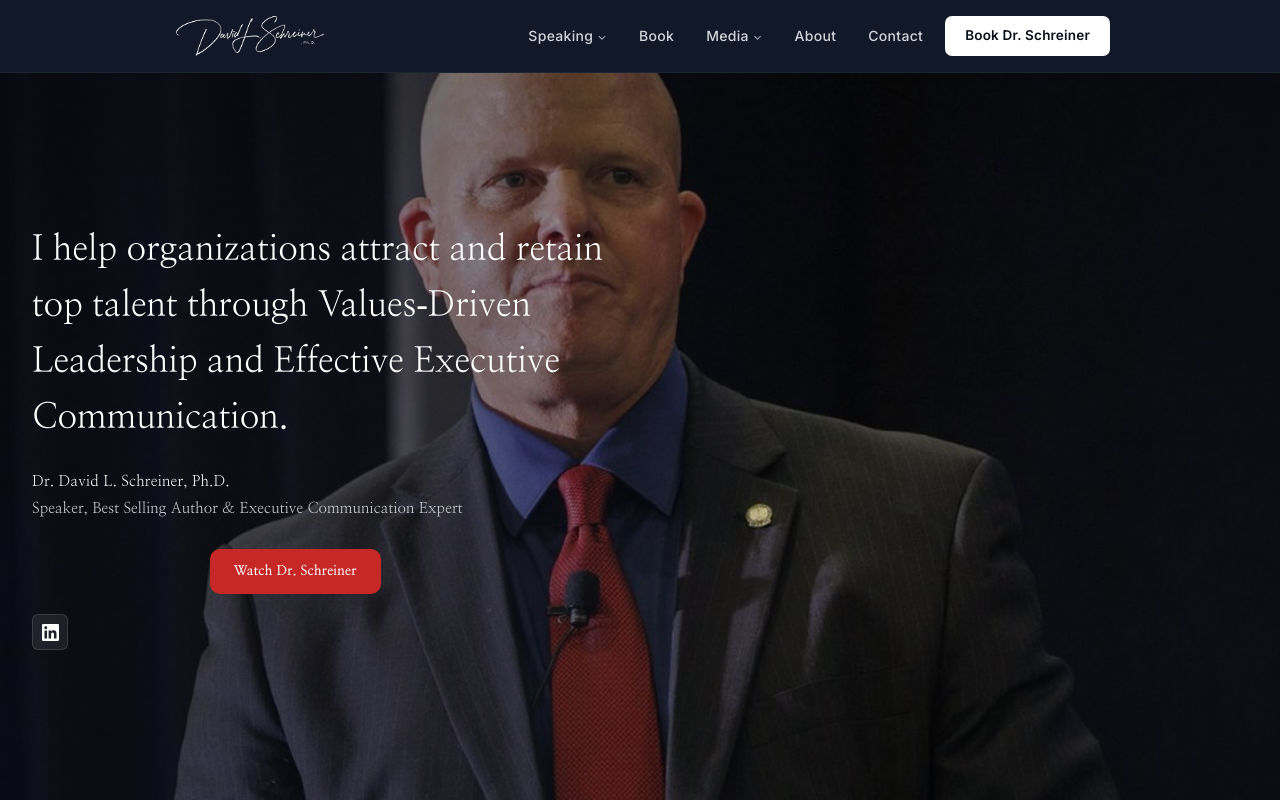
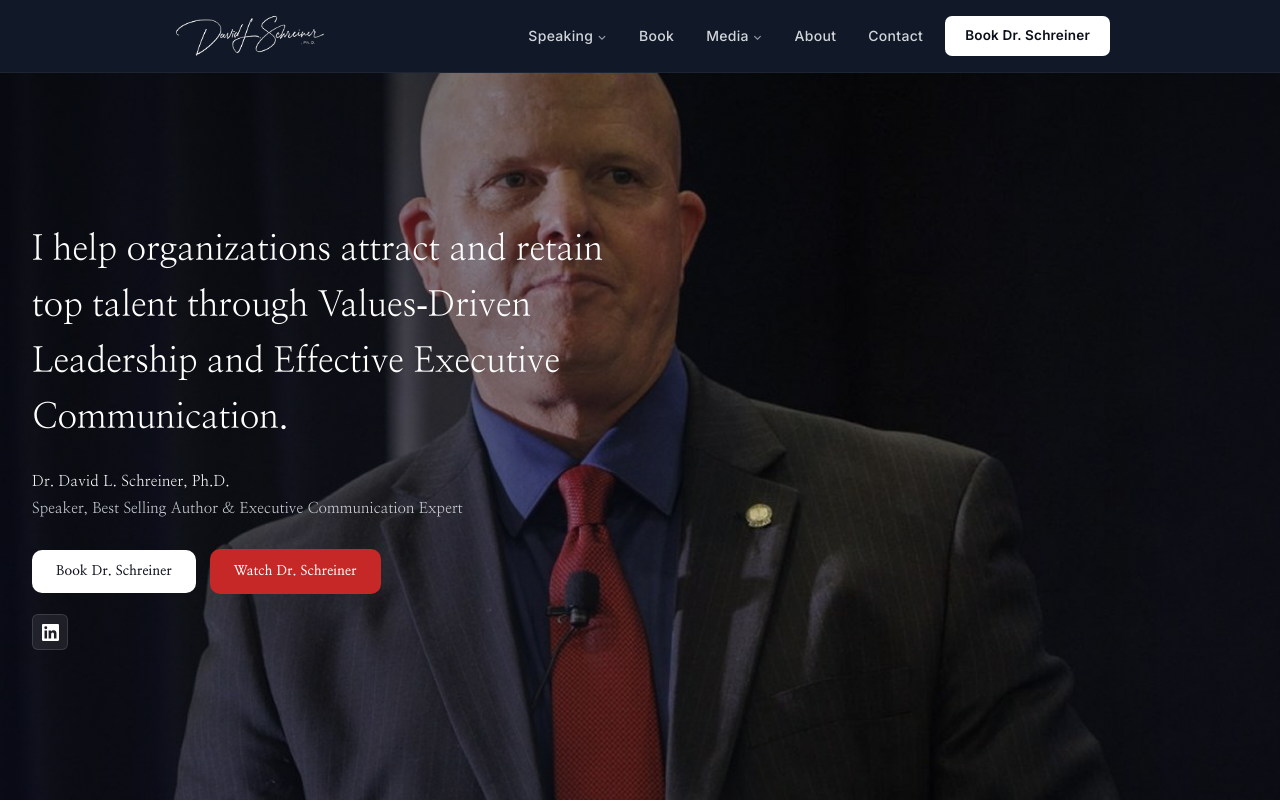
Before and after one commit to NMN3151/drdavidwebsite, an Angular app: page /home/dashboard in a window 1280 px wide. Shown: the top 802 px of the page. Built offline with nearby package versions, Linux system fonts and the light colour scheme.

Commit message:
style: update primary button background color to pure white for better visibility

```diff
--- a/src/app/widegts/home-hero-banner/home-hero-banner.component.css
+++ b/src/app/widegts/home-hero-banner/home-hero-banner.component.css
@@ -135,6 +135,7 @@
 }
 
 .btn-primary {
+  background-color: var(--pure-white);
   display: inline-flex;
   align-items: center;
   justify-content: center;
```
